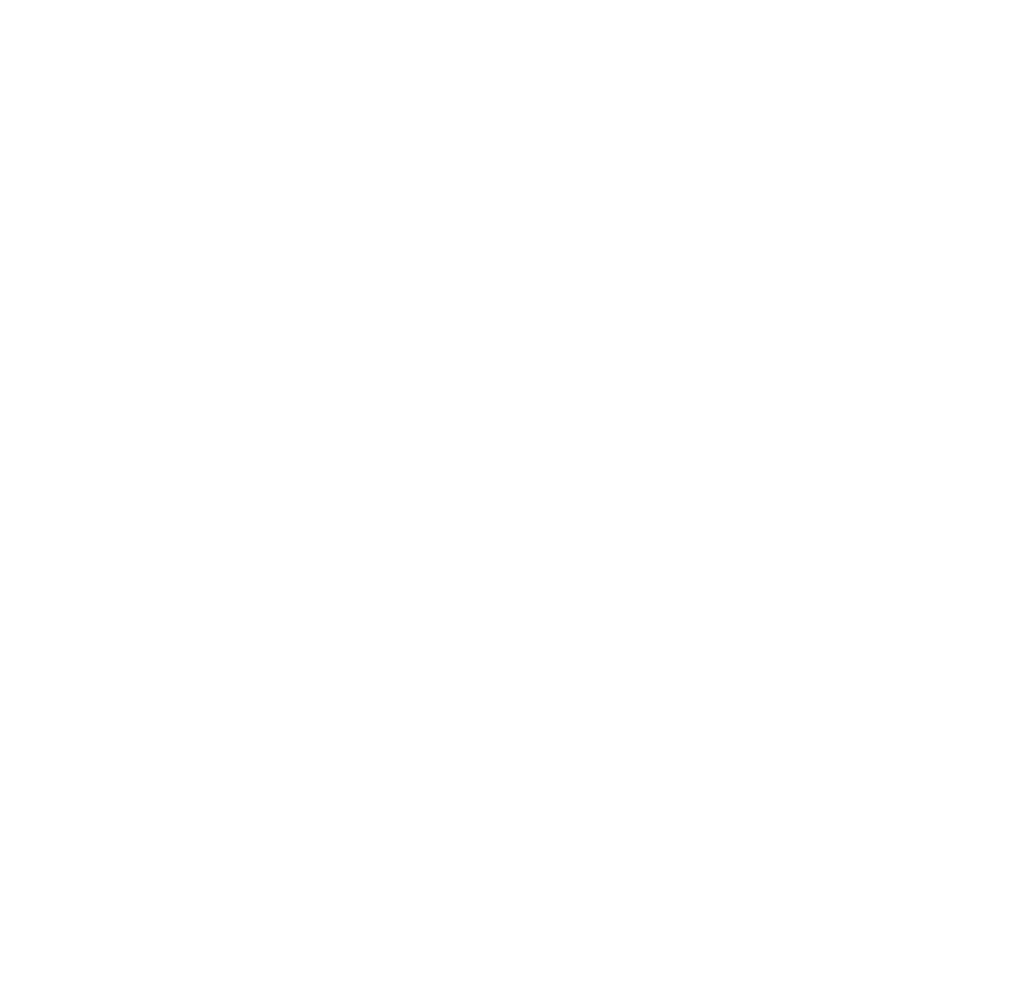
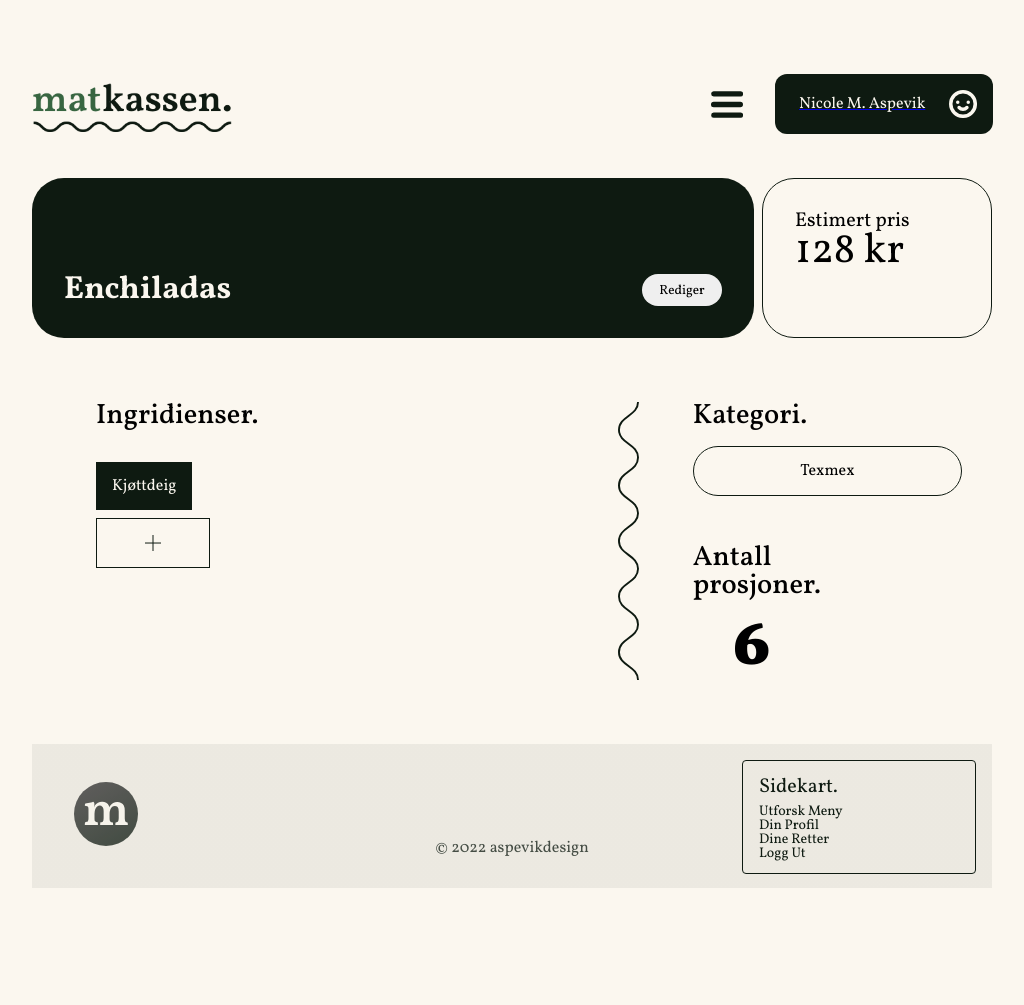
Before and after one commit to theTurtl/matkassen-no, a Gatsby site: page /Matrett in a window 1280 px wide. Before the commit this address had no page. Shown: the whole page, without its empty margins (128-1152 px from the left). Before the commit the page ends 800 px from the top, so only its background shows below. Built offline with nearby package versions, Linux system fonts and the light colour scheme; Gatsby itself is replaced by a stand-in of ours.

Commit message:
Added Matrett page to view ingridients etc. Im hungry.

```diff
--- a/src/components/layout.css
+++ b/src/components/layout.css
@@ -133,6 +133,13 @@ body {
   line-height: 1;
   font-size: 16px;
   background-color: #fbf7ef;
+}
+
+main {
+  animation-name: faderOpacity;
+  animation-duration: 0.5s;
+  animation-fill-mode: forwards;
+  animation-direction: normal;
 }
 
 header {
@@ -627,6 +634,15 @@ header {
   }
 }
 
+@keyframes faderOpacity {
+  0% {
+    opacity: 0;
+  }
+  100% {
+    opacity: 1;
+  }
+}
+
 .addButton:hover {
   cursor: pointer;
   animation-name: fader;
@@ -655,7 +671,6 @@ footer {
   color: #0e1a11;
   margin-right: 16px;
   right: 0;
-  opacity: 0.75;
 }
 
 .footerNav h7 {
@@ -667,9 +682,6 @@ footer {
   color: #0e1a11;
   width: 100%;
   height: 200px;
-  text-decoration-skip: none;
-  text-decoration: none;
-  border: none;
   margin-top: 8px;
   font-size: 14px;
 }
@@ -687,11 +699,11 @@ footer {
 
 .logoDark {
   position: absolute;
-  background-image: url("../images/matkassenLogoDark.svg");
+  background-image: url("../images/b&w.svg");
   background-position: center;
   background-repeat: no-repeat;
   background-size: contain;
-  width: 128px;
+  width: 64px;
   height: 64px;
   margin: 42px;
   bottom: 0;
@@ -750,6 +762,7 @@ footer {
   display: flex;
   flex-direction: row;
   padding: 64px;
+  margin-bottom: 128px;
 }
 
 .yourSide {
@@ -1142,6 +1155,157 @@ footer {
   z-index: 5;
 }
 
+/*------------------- Matrett ------------------*/
+
+.mealBanner {
+  width: 100%;
+  display: flex;
+  flex-direction: row;
+  height: 160px;
+  gap: 8px;
+}
+
+.mealNameSection {
+  position: relative;
+  flex: 76%;
+  background-color: #0e1a11;
+  border-radius: 32px;
+  height: 100%;
+}
+
+.mealNameSection h2 {
+  position: absolute;
+  bottom: 0;
+  left: 0;
+  margin: 32px;
+  color: #fbf7ef;
+  font-size: 32px;
+  font-weight: 700;
+}
+
+.mealNameSection button {
+  position: absolute;
+  right: 0;
+  bottom: 0;
+  margin: 32px;
+  width: 80px;
+  height: 32px;
+  border: none;
+  border-radius: 16px;
+  font-family: "Vollkorn", serif;
+}
+
+.mealPriceSection {
+  flex: 24%;
+  border: solid 1px #0e1a11;
+  border-radius: 32px;
+}
+
+.mealPriceSection p {
+  font-size: 20px;
+}
+
+.mealPriceSection h7 {
+  font-size: 42px;
+}
+
+.mealPriceContainer {
+  position: relative;
+  margin: 32px;
+}
+
+.mealDescriptionContainer {
+  display: flex;
+  flex-direction: row;
+  margin: 64px;
+  gap: 48px;
+}
+
+.ingridients {
+  position: relative;
+  flex: 70%;
+}
+
+.ingridients h2 {
+  font-size: 28px;
+  font-weight: 500;
+}
+
+.ingridientsContainer {
+  display: flex;
+  flex-direction: column;
+  margin-top: 32px;
+  gap: 8px;
+}
+
+.ingridient {
+  background-color: #0e1a11;
+  color: #fbf7ef;
+  width: max-content;
+  padding: 16px;
+}
+
+.addIngridient {
+  padding: 16px;
+  border: solid 1px #0e1a11;
+  width: 80px;
+  text-align: center;
+}
+
+.plussAddIngridient {
+  background-image: url("../images/pluss.svg");
+  background-size: contain;
+  background-repeat: no-repeat;
+  background-position: center;
+  width: 16px;
+  height: 16px;
+  width: 100%;
+}
+
+.wavesMeal {
+  position: absolute;
+  right: 0;
+  background-image: url("../images/wave.svg");
+  background-repeat: no-repeat;
+  background-size: contain;
+  background-position: center;
+  height: 100%;
+  width: 32px;
+  top: 0;
+}
+
+.mealStatSection {
+  flex: 30%;
+}
+
+.mealStatSection h3 {
+  font-size: 28px;
+  font-weight: 500;
+}
+
+.mealCategory {
+  border: solid 1px #0e1a11;
+  width: 100%;
+  padding: 16px;
+  text-align: center;
+  border-radius: 32px;
+  margin-top: 16px;
+}
+
+.mealStatSection h4 {
+  font-size: 28px;
+  font-weight: 500;
+  margin-top: 48px;
+}
+
+.mealSize {
+  font-size: 64px;
+  font-weight: 900;
+  width: 50%;
+  text-align: center;
+  margin-top: 16px;
+}
+
 @media (max-width: 1020px) {
   .foodBanner {
     flex-direction: column;
@@ -1150,6 +1314,10 @@ footer {
 }
 
 @media (max-width: 800px) {
+  .mealBanner {
+    flex-direction: column;
+  }
+
   .browserContainer {
     flex-direction: column;
   }
--- a/src/components/layout.js
+++ b/src/components/layout.js
@@ -47,16 +47,16 @@ const Layout = ({ children }) => {
             <h7>Sidekart.</h7>
             <br/>
             <p>
-              <Link to="/Matforslag">Utforsk Meny</Link> <br />
-              <Link to="/Profil/">Din Profil</Link> <br />
-              <Link to="/using-ssr">Dine Retter</Link> <br />
-              <Link to="/using-dsg">Logg Ut</Link>
+              <Link to="/Matforslag" style={{ color: '#0e1a11', textDecoration: 'none' }}>Utforsk Meny</Link> <br />
+              <Link to="/Profil/" style={{ color: '#0e1a11', textDecoration: 'none' }}>Din Profil</Link> <br />
+              <Link to="/using-ssr" style={{ color: '#0e1a11', textDecoration: 'none' }}>Dine Retter</Link> <br />
+              <Link to="/using-dsg" style={{ color: '#0e1a11', textDecoration: 'none' }}>Logg Ut</Link>
             </p>
           </div>
           <div className="footerSignature">
             © {new Date().getFullYear()}
             {` `}
-            <a href="https://www.aspevik.com">aspevikdesign</a>
+            <a href="https://www.aspevik.com" style={{ color: '#0e1a11', textDecoration: 'none' }}>aspevikdesign</a>
           </div>
           <div className="logoDark"></div>
         </footer>
--- a/src/components/sections/MealBrowser.js
+++ b/src/components/sections/MealBrowser.js
@@ -1,4 +1,5 @@
 import React from "react";
+import { Link } from "gatsby";
 
 function MealBrowser() {
     return (
@@ -32,6 +33,7 @@ function MealBrowser() {
                         <div className="mealCard">
                             <h5>Enchiladas</h5>
                             <div className="mealElements">
+                                <Link to="/Matrett">
                                     <div className="mealDescription">
                                         <p>Kjøttdeig</p>
                                         <p>Mais</p>
@@ -42,6 +44,7 @@ function MealBrowser() {
                                             <div className="priceDecoration"></div>
                                         </div>
                                     </div>
+                                </Link>
                             </div>
                             <div className="addButton">
                                 <div className="plussImg"></div>
--- /dev/null
+++ b/src/pages/Matrett.js
@@ -0,0 +1,48 @@
+import * as React from "react"
+
+import Layout from "../components/layout"
+import Seo from "../components/seo"
+
+
+
+const Matrett = () => (
+  <Layout>
+    <Seo title="Matrett" />
+    <div className="mealBanner">
+        <div className="mealNameSection">
+            <h2>Enchiladas</h2>
+            <button>Rediger</button>
+        </div>
+        <div className="mealPriceSection">
+            <div className="mealPriceContainer">
+                <p>Estimert pris</p>
+                <h7>128 kr</h7>
+            </div>
+        </div>
+    </div>
+    <div className="mealDescriptionContainer">
+        <div className="ingridients">
+            <h2>Ingridienser.</h2>
+            <div className="ingridientsContainer">
+                <div className="ingridient">
+                    <p>Kjøttdeig</p>
+                </div>
+                <div className="addIngridient">
+                    <div className="plussAddIngridient"></div>
+                </div>
+            </div>
+            <div className="wavesMeal"></div>
+        </div>
+        <div className="mealStatSection">
+            <h3>Kategori.</h3>
+            <div className="mealCategory">
+                <p>Texmex</p>
+            </div>
+            <h4>Antall <br/>prosjoner.</h4>
+            <p className="mealSize">6</p>
+        </div>
+    </div>
+  </Layout>
+)
+
+export default Matrett;
```
Also changed, not shown: src/components/sections/Banner.js (+7 -7 lines), src/images/b&w.svg (added). Lines whose indentation alone changed are shown as unchanged.
